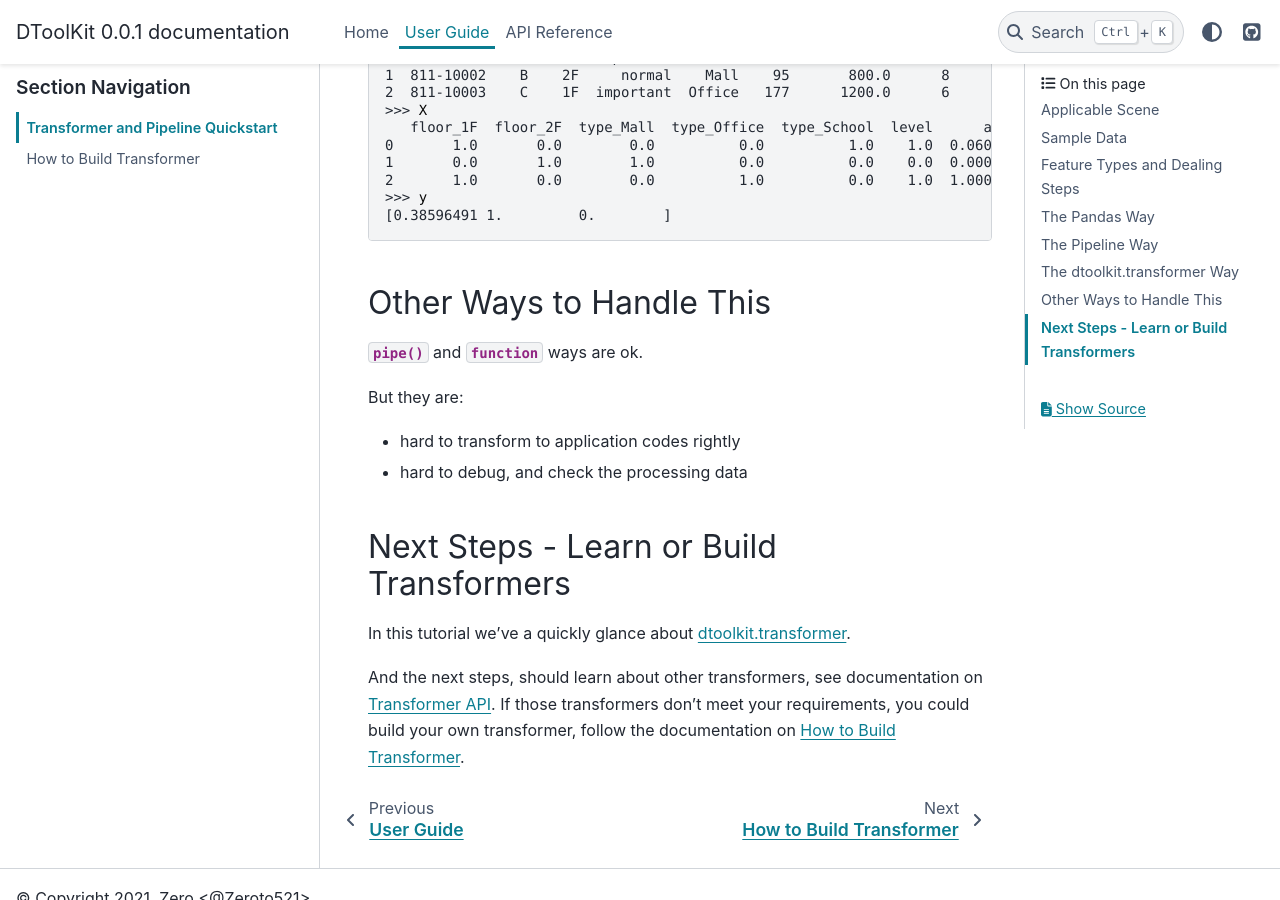
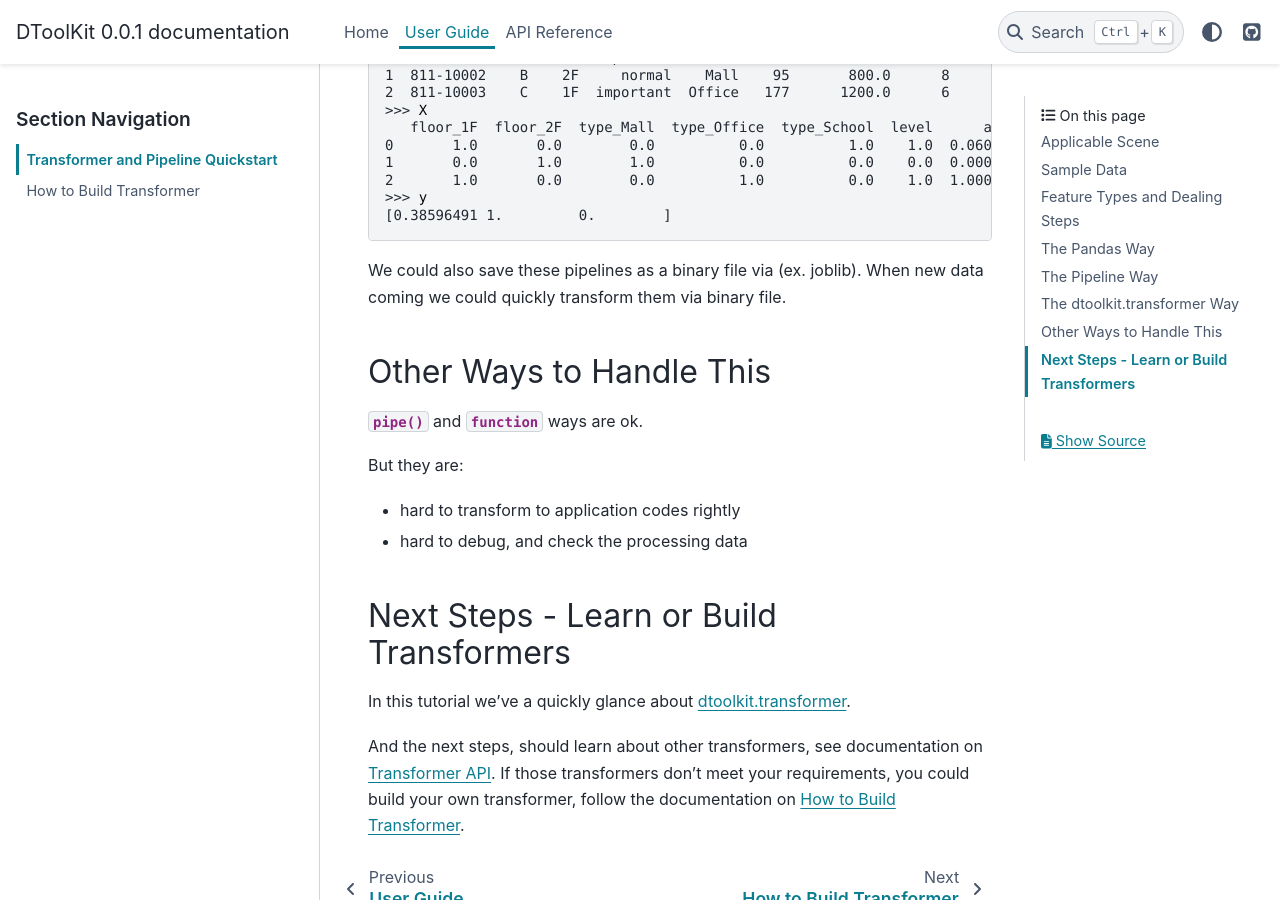
Before and after one commit to Zeroto521/my-data-toolkit, a Sphinx documentation site: the page built from doc/source/guide/transformer.md, in a window 1280 px wide and 900 px high, scrolled down 6038 px. Built offline with Sphinx 7.4.7 and the PyData theme 0.15.4, drawn with Linux system fonts in a browser that asks for light colours.

Commit message:
DOC: add pipeline save to file tip

````diff
--- a/doc/source/guide/transformer.md
+++ b/doc/source/guide/transformer.md
@@ -277,6 +277,9 @@
 [0.38596491 1.         0.        ]
 ```
 
+We could also save these pipelines as a binary file via (ex. joblib).
+When new data coming we could quickly transform them via binary file.
+
 ## Other Ways to Handle This
 
 {meth}`~pandas.DataFrame.pipe` and {keyword}`function` ways are ok.
````
